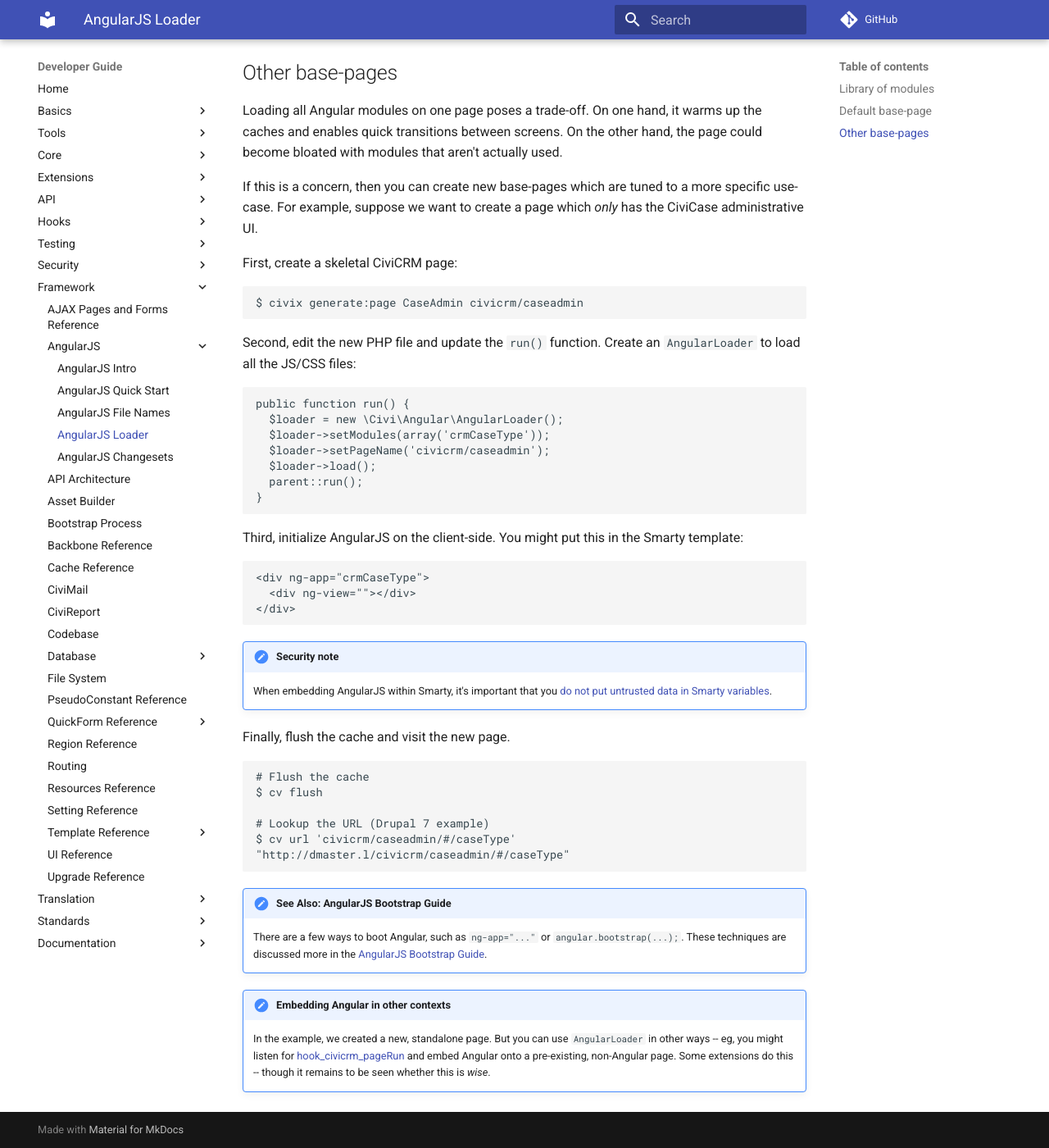
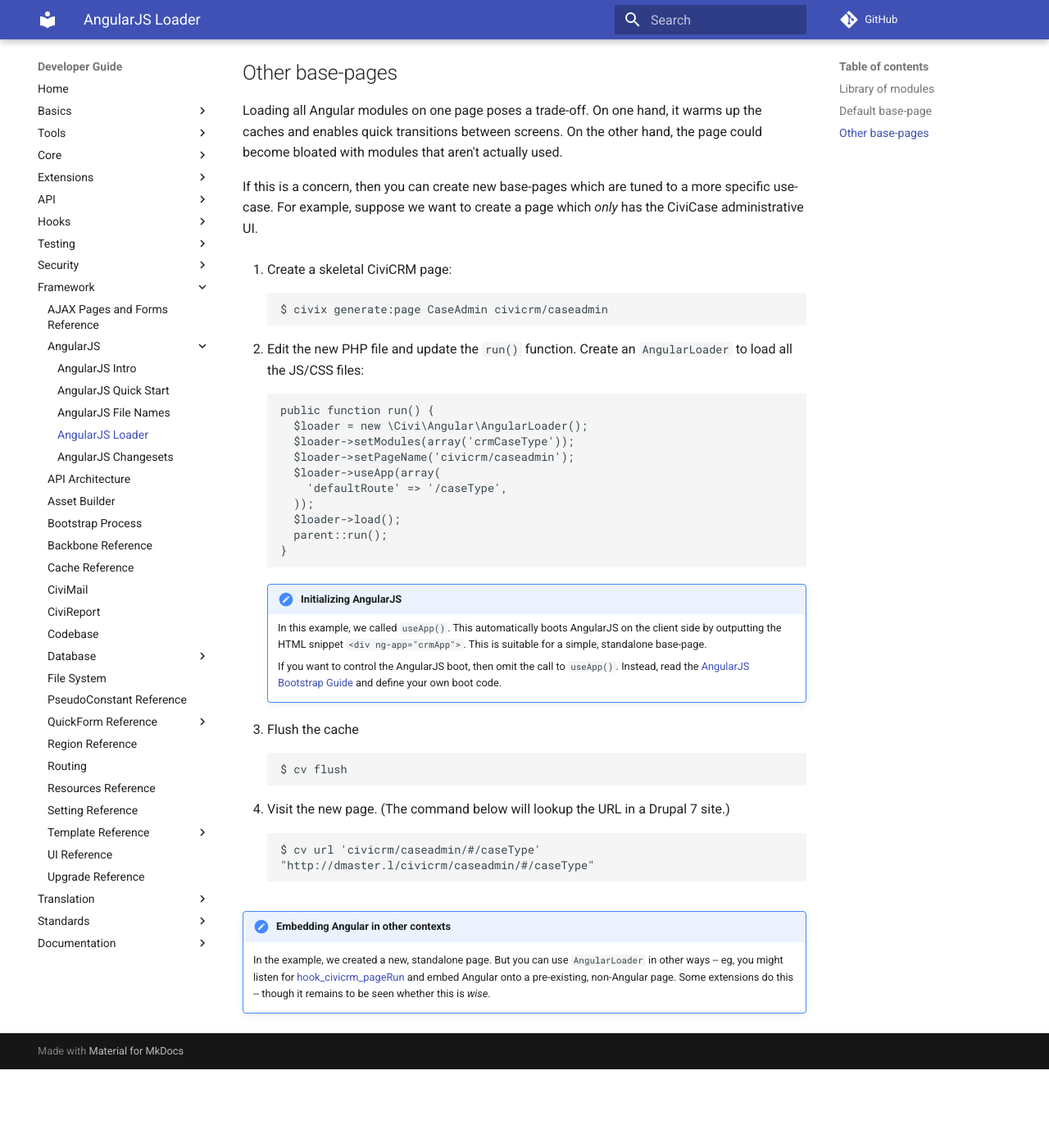
Before and after one commit to civicrm/civicrm-dev-docs, an MkDocs documentation site: the page built from docs/framework/angular/loader.md, in a window 1280 px wide and 1400 px high, scrolled down 2539 px. Shown: the whole window at 82% size. Built offline with MkDocs 1.6.1 and Material for MkDocs 9.7.7, drawn with Linux system fonts in a browser that asks for light colours; comment, search, counter and statistics services are not loaded; old or Windows-style settings are respelled for this version of MkDocs; after the commit the page ends 3843 px from its top, so only the background shows below that.

Commit message:
CRM-20981 - Call `useApp()` instead of stringing together fiddlybits. (#244)
* CRM-20981 - Call `useApp()` instead of stringing together fiddlybits.

https://issues.civicrm.org/jira/browse/CRM-20981

* Fix inline monospace broken across two lines

MkDocs was displaying this without the space between div and ng-app.

* Custom ng base pages - re-arrange content

* loader.md - Put the load() call in the right spot

````diff
--- a/docs/framework/angular/loader.md
+++ b/docs/framework/angular/loader.md
@@ -132,53 +132,52 @@
 a more specific use-case.  For example, suppose we want to create a page
 which *only* has the CiviCase administrative UI.
 
-First, create a skeletal CiviCRM page:
+1. Create a skeletal CiviCRM page:
 
-```
-$ civix generate:page CaseAdmin civicrm/caseadmin
-```
+    ```
+    $ civix generate:page CaseAdmin civicrm/caseadmin
+    ```
 
-Second, edit the new PHP file and update the `run()` function.  Create an
+1. Edit the new PHP file and update the `run()` function.  Create an
 `AngularLoader` to load all the JS/CSS files:
 
-```php
-public function run() {
-  $loader = new \Civi\Angular\AngularLoader();
-  $loader->setModules(array('crmCaseType'));
-  $loader->setPageName('civicrm/caseadmin');
-  $loader->load();
-  parent::run();
-}
-```
+    ```php
+    public function run() {
+      $loader = new \Civi\Angular\AngularLoader();
+      $loader->setModules(array('crmCaseType'));
+      $loader->setPageName('civicrm/caseadmin');
+      $loader->useApp(array(
+        'defaultRoute' => '/caseType',
+      ));
+      $loader->load();
+      parent::run();
+    }
+    ```
 
-Third, initialize AngularJS on the client-side.  You might put this
-in the Smarty template:
+    !!! note "Initializing AngularJS"
 
-```html
-<div ng-app="crmCaseType">
-  <div ng-view=""></div>
-</div>
-```
+        In this example, we called `useApp()`.  This automatically boots
+        AngularJS on the client side by outputting the HTML snippet
+        `<div ng-app="crmApp">`.
+        This is suitable for a simple, standalone base-page.
 
-!!! caution "Security note"
-    When embedding AngularJS within Smarty, it's important that you [do not put untrusted data in Smarty variables](/security/outputs.md#angularjs).
+        If you want to control the AngularJS boot, then omit the call to
+        `useApp()`.  Instead, read the [AngularJS Bootstrap
+        Guide](https://code.angularjs.org/1.5.11/docs/guide/bootstrap) and
+        define your own boot code.
 
-Finally, flush the cache and visit the new page.
+1. Flush the cache
 
-```
-# Flush the cache
-$ cv flush
+    ```
+    $ cv flush
+    ```
 
-# Lookup the URL (Drupal 7 example)
-$ cv url 'civicrm/caseadmin/#/caseType'
-"http://dmaster.l/civicrm/caseadmin/#/caseType"
-```
+1. Visit the new page. (The command below will lookup the URL in a Drupal 7 site.)
 
-!!! seealso "See Also: AngularJS Bootstrap Guide"
-
-    There are a few ways to boot Angular, such as `ng-app="..."` or
-    `angular.bootstrap(...);`.  These techniques are discussed more in the
-    [AngularJS Bootstrap Guide](https://code.angularjs.org/1.5.11/docs/guide/bootstrap).
+    ```
+    $ cv url 'civicrm/caseadmin/#/caseType'
+    "http://dmaster.l/civicrm/caseadmin/#/caseType"
+    ```
 
 !!! caution "Embedding Angular in other contexts"
 
````
